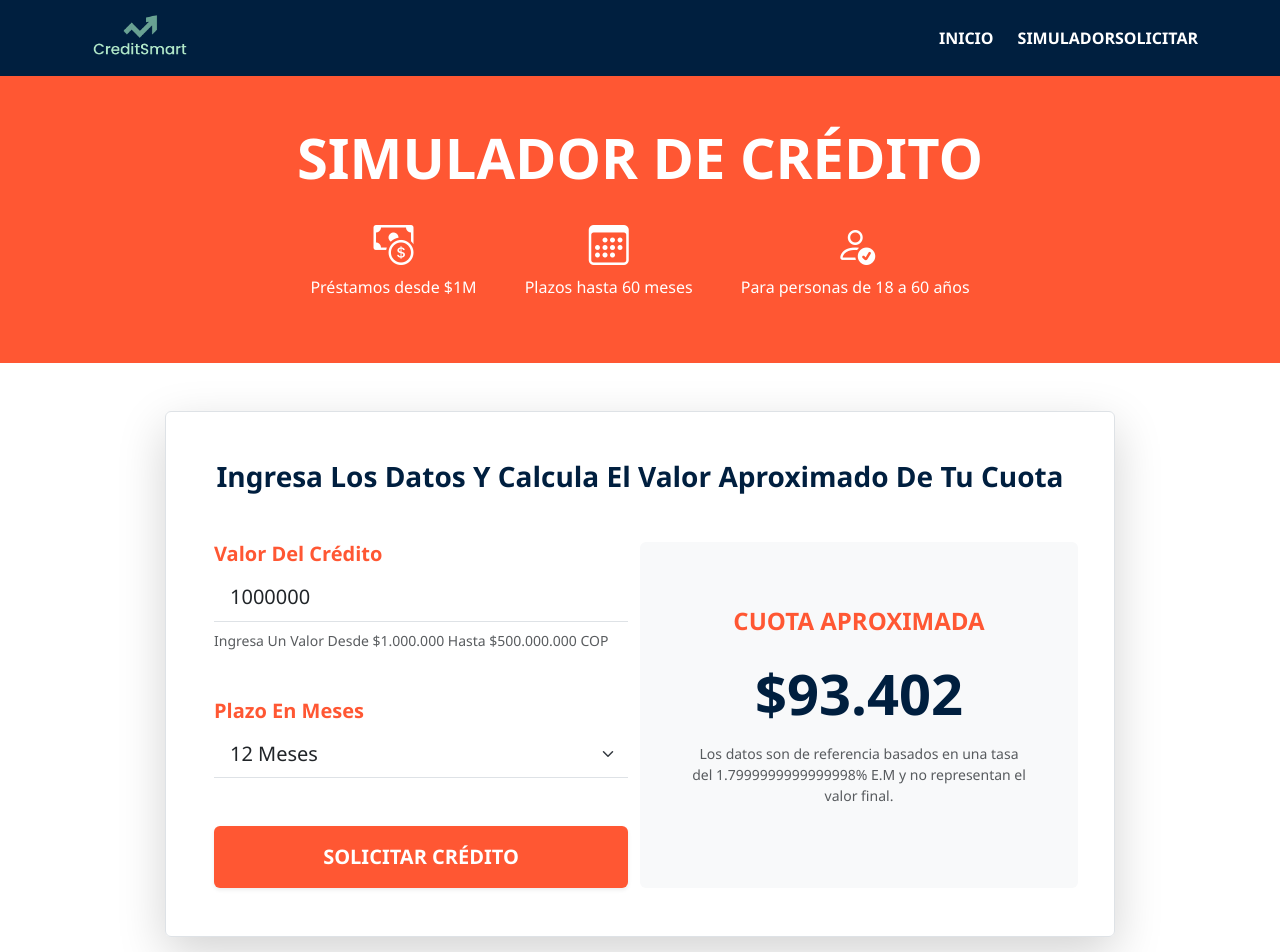
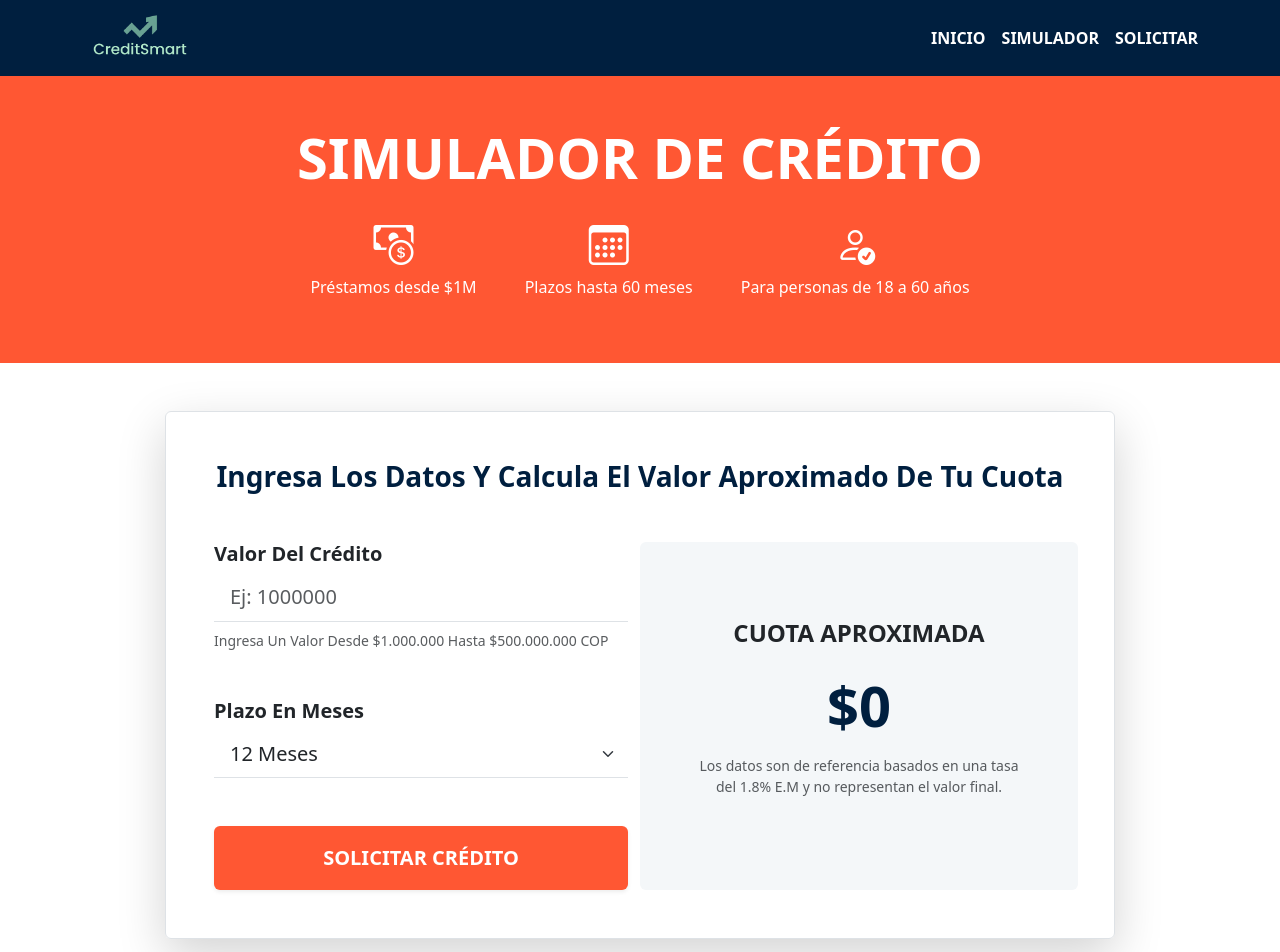
Before and after one commit to pipe21v/EA2.CrediSmart-react, a React (Vite) app: page /simulator in a window 1280 px wide. Shown: the top 952 px of the page. Built offline with nearby package versions, Linux system fonts and the light colour scheme.

Commit message:
commit10: ajustes funcionales botones solicitar

```diff
--- a/src/App.jsx
+++ b/src/App.jsx
@@ -22,8 +22,8 @@ function App() {
             </Link>
 
             <div className="ms-auto">
-              <Link to="/" className="text-white text-decoration-none me-4 fw-bold">INICIO</Link>
-              <Link to="/simulator" className="text-white text-decoration-none fw-bold">SIMULADOR</Link>
+              <Link to="/" className="text-white text-decoration-none me-3 fw-bold">INICIO</Link>
+              <Link to="/simulator" className="text-white text-decoration-none me-3 fw-bold">SIMULADOR</Link>
               <Link to="/solicitar" className="text-white text-decoration-none fw-bold">SOLICITAR</Link>
             </div>
           </div>
--- a/src/components/CreditCard.jsx
+++ b/src/components/CreditCard.jsx
@@ -1,8 +1,6 @@
 import React from 'react';
+import { Link } from 'react-router-dom';
 
-const CreditCard = ({ name, descripcion, image, interestRate, maxTerm, minAmount, maxAmount }) => {
-
-  // Función para que los números se vean en pesos cop
 const formatMoney = (value) => {
   return new Intl.NumberFormat('es-CO', {
     style: 'currency',
@@ -11,33 +9,55 @@ const CreditCard = ({ name, descripcion, image, interestRate, maxTerm, minAmount
   }).format(value);
 };
 
+const CreditCard = ({ name, descripcion, image, interestRate, maxTerm, minAmount, maxAmount }) => {
   return (
     <div className="col-md-6 mb-5 px-4">
-      <div className="card h-100 border-0 bg-custom-gray text-center pb-4 shadow-sm">
-        {/* Imagen de cards crédito */}
+      <div className="card h-100 border-0 bg-custom-gray text-center pb-4 shadow-sm transition-all">
+
+        {/* Imagen */}
+        <div className="overflow-hidden rounded-top">
           <img
             src={image}
-          className="card-img-top mb-3"
-          alt={name}
+            className="card-img-top mb-3 img-hover-zoom"
+            alt={`Crédito ${name}`}
             style={{ height: '280px', objectFit: 'cover' }}
           />
+        </div>
 
         <div className="card-body d-flex flex-column">
           <h3 className="fw-bold text-dark-blue h4 mb-3">{name}</h3>
-          <p className="text-muted px-3 mb-4" style={{ fontSize: '0.95rem' }}>
+
+          <p className="text-muted px-3 mb-4 flex-grow-1" style={{ fontSize: '0.95rem', lineHeight: '1.6' }}>
             {descripcion}
           </p>
 
-          <div className="mb-4">
-            <p className="mb-1 small text-secondary">Tasa De Interés: {interestRate}%</p>
-            <p className="mb-1 small text-secondary">Monto Disponible: {formatMoney(minAmount)} - {formatMoney(maxAmount)} COP</p>
-            <p className="mb-1 small text-secondary">Plazo Máximo: Hasta {maxTerm} Meses</p>
+          {/* Información técnica del crédito */}
+          <div className="mb-4 py-3 border-top border-bottom border-light">
+            <div className="d-flex justify-content-around">
+              <div className="small">
+                <span className="d-block text-orange fw-bold">{interestRate}%</span>
+                <span className="text-secondary">Interés</span>
+              </div>
+              <div className="small border-start border-end px-3">
+                <span className="d-block text-orange fw-bold">{maxTerm} Meses</span>
+                <span className="text-secondary">Plazo Máx.</span>
+              </div>
+              <div className="small">
+                <span className="d-block text-orange fw-bold">Monto Máx.</span>
+                <span className="text-secondary">{formatMoney(maxAmount)}</span>
+              </div>
+            </div>
           </div>
 
-          <div className="mt-auto">
-            <button className="btn btn-orange text-white fw-bold px-5 py-2 text-uppercase">
-              Solicitar
-            </button>
+          <div className="mt-auto px-3">
+            {/* para redireccionar el boton a formulario */}
+            <Link
+              to="/solicitar"
+              className="btn btn-orange text-white fw-bold w-100 py-3 text-uppercase shadow-sm hover-push"
+            >
+              <i className="bi bi-cursor-fill me-2"></i>
+              Solicitar Crédito
+            </Link>
           </div>
         </div>
       </div>
--- a/src/main.jsx
+++ b/src/main.jsx
@@ -5,7 +5,7 @@ import App from './App.jsx'
 //bootstrap
 import 'bootstrap/dist/css/bootstrap.min.css'
 import 'bootstrap-icons/font/bootstrap-icons.css'
-import './index.css'
+
 
 ReactDOM.createRoot(document.getElementById('root')).render(
   <React.StrictMode>
--- a/src/pages/Simulator.jsx
+++ b/src/pages/Simulator.jsx
@@ -1,14 +1,15 @@
 import React, { useState } from 'react';
+import { Link } from 'react-router-dom';
 
 const Simulator = () => {
-  // ingresar daatos captura de datos
-  const [monto, setMonto] = useState(1000000);
+  const [monto, setMonto] = useState("");
   const [plazo, setPlazo] = useState(12);
   const tasaMensual = 0.018;
 
   // Lógica para calcular cuota
   const calcularCuota = () => {
-    if (monto <= 0) return 0;
+    if (!monto || monto <= 0) return 0;
+
     const i = tasaMensual;
     const n = plazo;
     const cuota = (monto * i * Math.pow(1 + i, n)) / (Math.pow(1 + i, n) - 1);
@@ -19,7 +20,7 @@ const Simulator = () => {
 
   return (
     <div className="min-vh-100 bg-white">
-      {/* Header del Simulador */}
+      {/* Header */}
       <section className="bg-orange text-white py-5 px-4 text-center">
         <h1 className="fw-bold display-4 text-uppercase">Simulador de Crédito</h1>
         <div className="container mt-4 d-flex justify-content-center gap-5 d-none d-md-flex">
@@ -29,7 +30,7 @@ const Simulator = () => {
         </div>
       </section>
 
-      {/* Cuerpo del Simulador */}
+      {/* Cuerpo */}
       <div className="container py-5">
         <div className="row justify-content-center">
           <div className="col-md-10 shadow-lg rounded p-5 border">
@@ -38,7 +39,7 @@ const Simulator = () => {
             </h3>
 
             <div className="row">
-              {/* Columna de Entradas (Inputs) */}
+              {/*Entradas (Inputs) */}
               <div className="col-md-6">
                 <label className="fw-bold text-orange h5">Valor Del Crédito</label>
                 <input
@@ -46,7 +47,10 @@ const Simulator = () => {
                   className={`form-control form-control-lg border-0 border-bottom rounded-0 mb-2 ${monto > 500000000 ? 'is-invalid' : ''}`}
                   placeholder="Ej: 1000000"
                   value={monto}
-                  onChange={(e) => setMonto(Number(e.target.value))}
+                  onChange={(e) => {
+                    const val = e.target.value;
+                    setMonto(val === "" ? "" : Number(val));
+                  }}
                 />
 
                 {monto > 500000000 ? (
@@ -68,19 +72,19 @@ const Simulator = () => {
                   <option value="60">60 Meses</option>
                 </select>
 
-                <button className="btn btn-orange w-100 py-3 fw-bold text-white text-uppercase fs-5 shadow-sm">
+                <Link to="/solicitar" className="btn btn-orange w-100 py-3 fw-bold text-white text-uppercase fs-5 shadow-sm">
                   Solicitar Crédito
-                </button>
+                </Link>
               </div>
 
-              {/* Columna de Resultado (Output) */}
+              {/* Resultado (Output) */}
               <div className="col-md-6 bg-custom-gray d-flex flex-column justify-content-center align-items-center rounded p-4 text-center mt-4 mt-md-0">
-                <span className="fw-bold text-orange h4">CUOTA APROXIMADA</span>
+                <span className="fw-bold text-orange h4 text-uppercase">Cuota Aproximada</span>
                 <h1 className="display-4 fw-bold text-dark-blue my-3">
                   ${Math.round(cuotaFinal).toLocaleString('es-CO')}
                 </h1>
                 <p className="small text-muted px-4">
-                  Los datos son de referencia basados en una tasa del {tasaMensual * 100}% E.M y no representan el valor final.
+                  Los datos son de referencia basados en una tasa del {(tasaMensual * 100).toFixed(1)}% E.M y no representan el valor final.
                 </p>
               </div>
             </div>
```
Also changed, not shown: 1 other file (tests, documents, lock files or other folders). Lines whose indentation alone changed are shown as unchanged.
